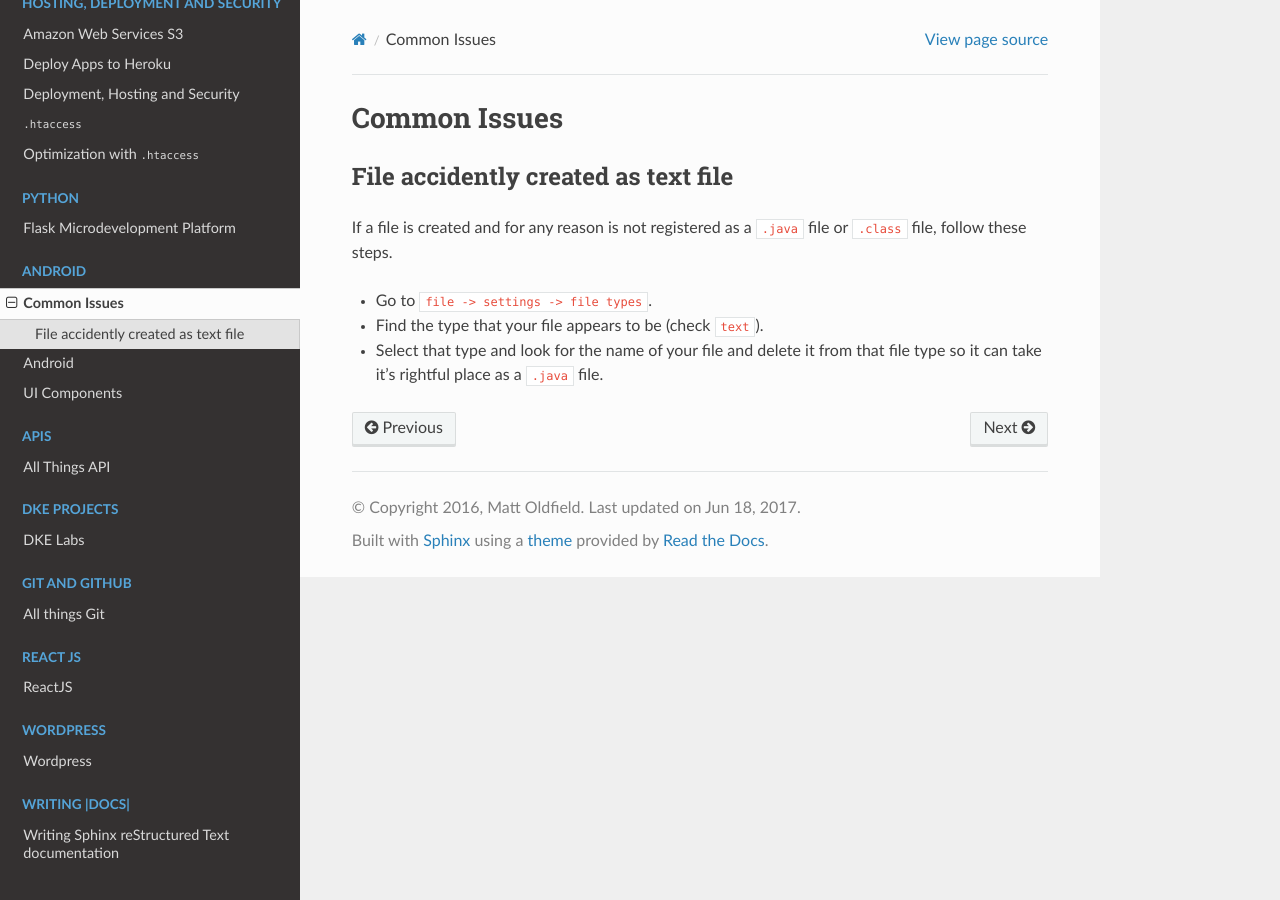
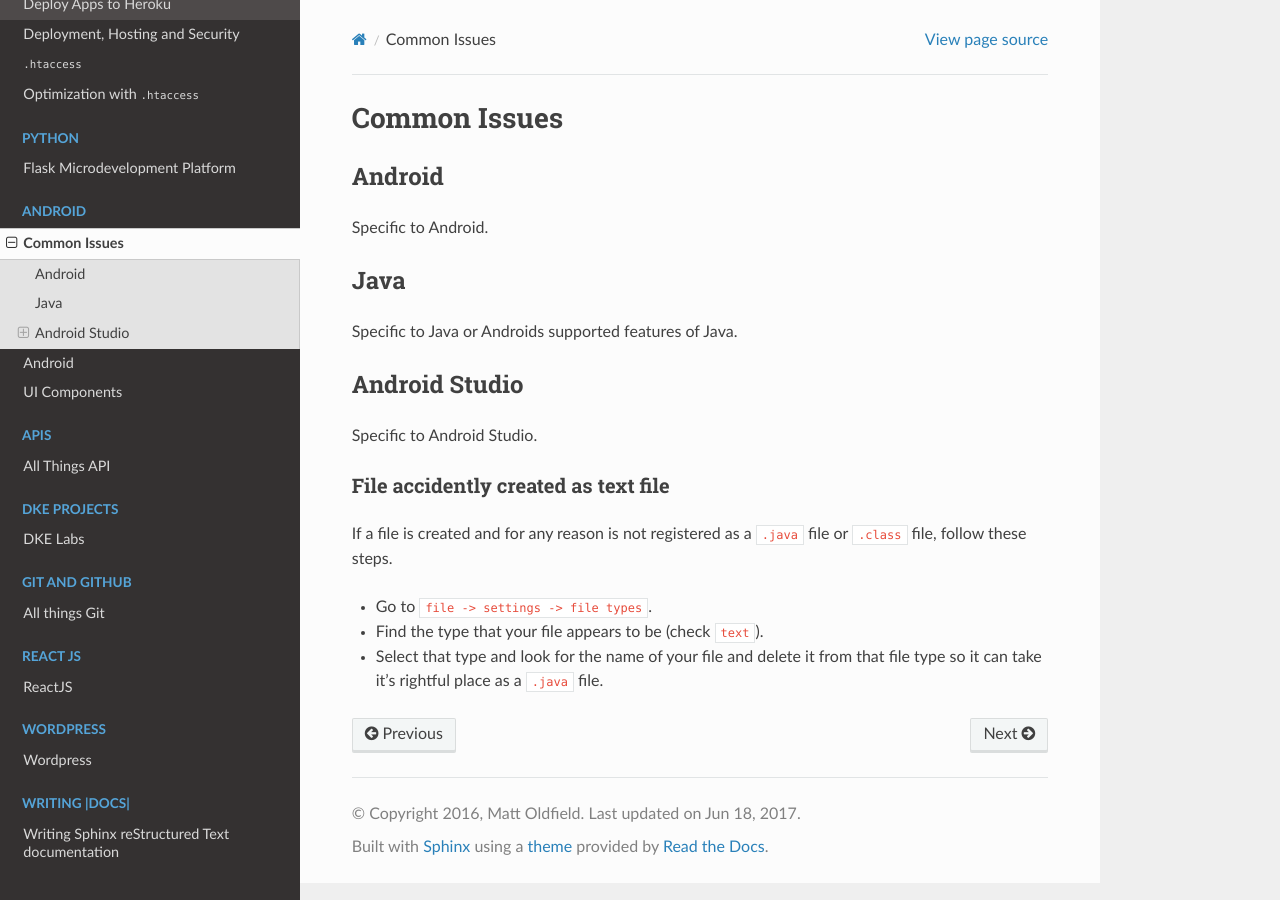
Before and after one commit to asmattic/docs, a Sphinx documentation site: the page built from source/android/common-issues.rst, in a window 1280 px wide. Built offline with Sphinx 7.4.7 and the Read the Docs theme 2.0.0, drawn with Linux system fonts in a browser that asks for light colours.

Commit message:
common issues

```diff
--- a/source/android/common-issues.rst
+++ b/source/android/common-issues.rst
@@ -3,6 +3,21 @@ Common Issues
 
 .. Variables
 .. include:: ../vars.rst
+
+Android
+--------
+
+Specific to Android.
+
+Java
+-----
+
+Specific to Java or Androids supported features of Java.
+
+Android Studio
+----------------
+
+Specific to Android Studio.
 
 File accidently created as text file
 ~~~~~~~~~~~~~~~~~~~~~~~~~~~~~~~~~~~~~~
```
